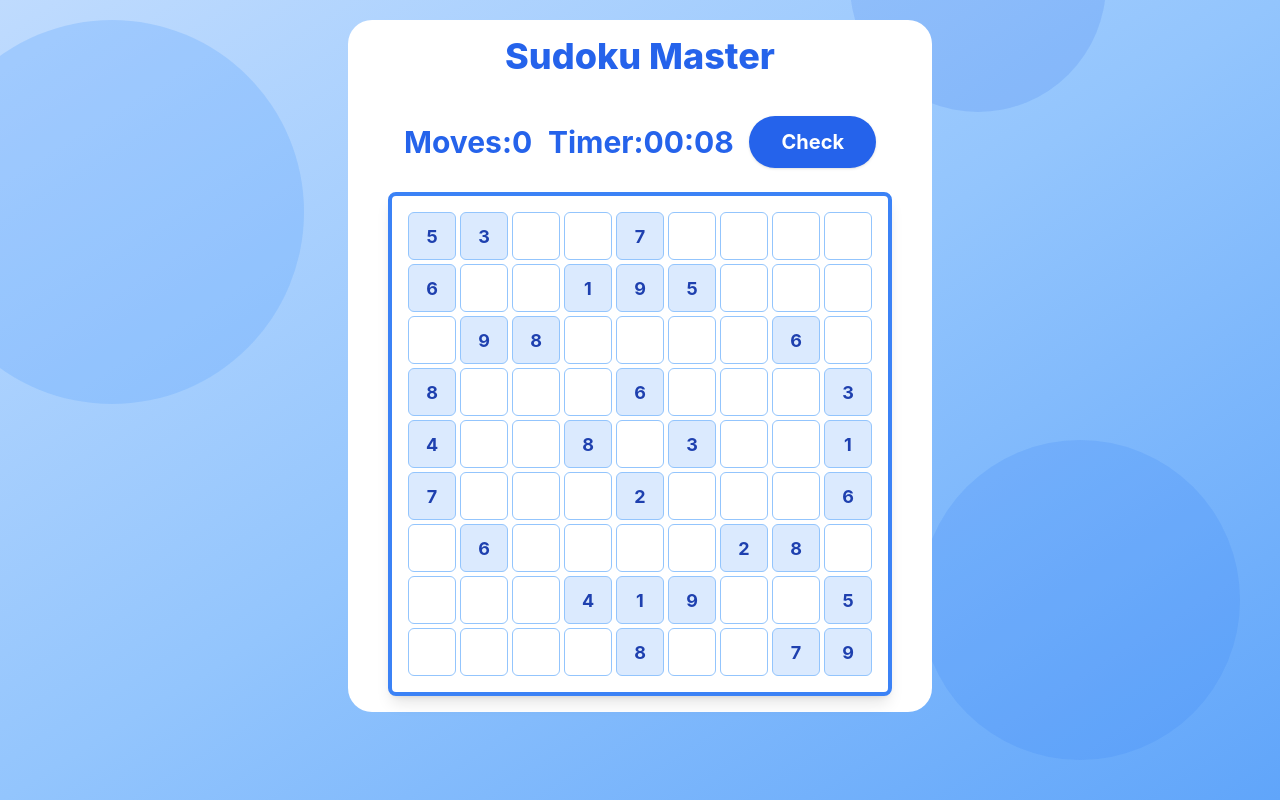
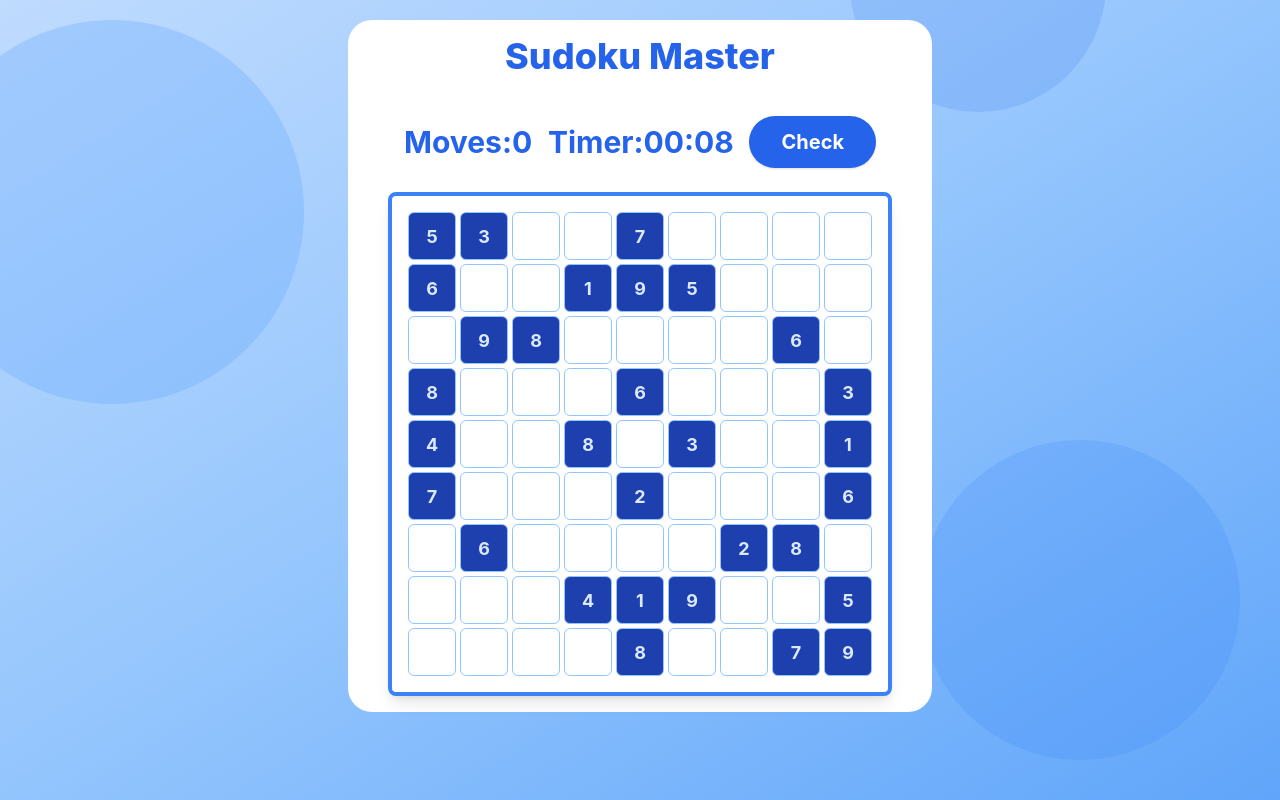
Before and after one commit to Souvik606/MindGames, a React (Create React App) app: page /sudoku-game in a window 1280 px wide. Both pictures are taken after a click on the button "Proceed". Built offline with nearby package versions, Linux system fonts and the light colour scheme.

Commit message:
sudoku-game

```diff
--- a/src/Sudoku.js
+++ b/src/Sudoku.js
@@ -109,10 +109,10 @@ const SudokuGame = () => {
         maxLength={1}
         disabled={isPrefilled}
         className={`w-12 h-12 border text-center text-lg rounded-md
-          ${isPrefilled ? "bg-blue-100 text-blue-800 font-bold" : "bg-white"}
+          ${isPrefilled ? "bg-blue-800 text-blue-100 font-bold" : "bg-white"}
           ${isError ? "bg-red-200 border-red-500" : "border-blue-300"}
           focus:outline-none focus:ring-2 focus:ring-blue-400
-          hover:bg-blue-50 transition-colors duration-150
+           transition-colors duration-150
         `}
         value={grid[row][col] || ""}
         onChange={(e) => {
```
